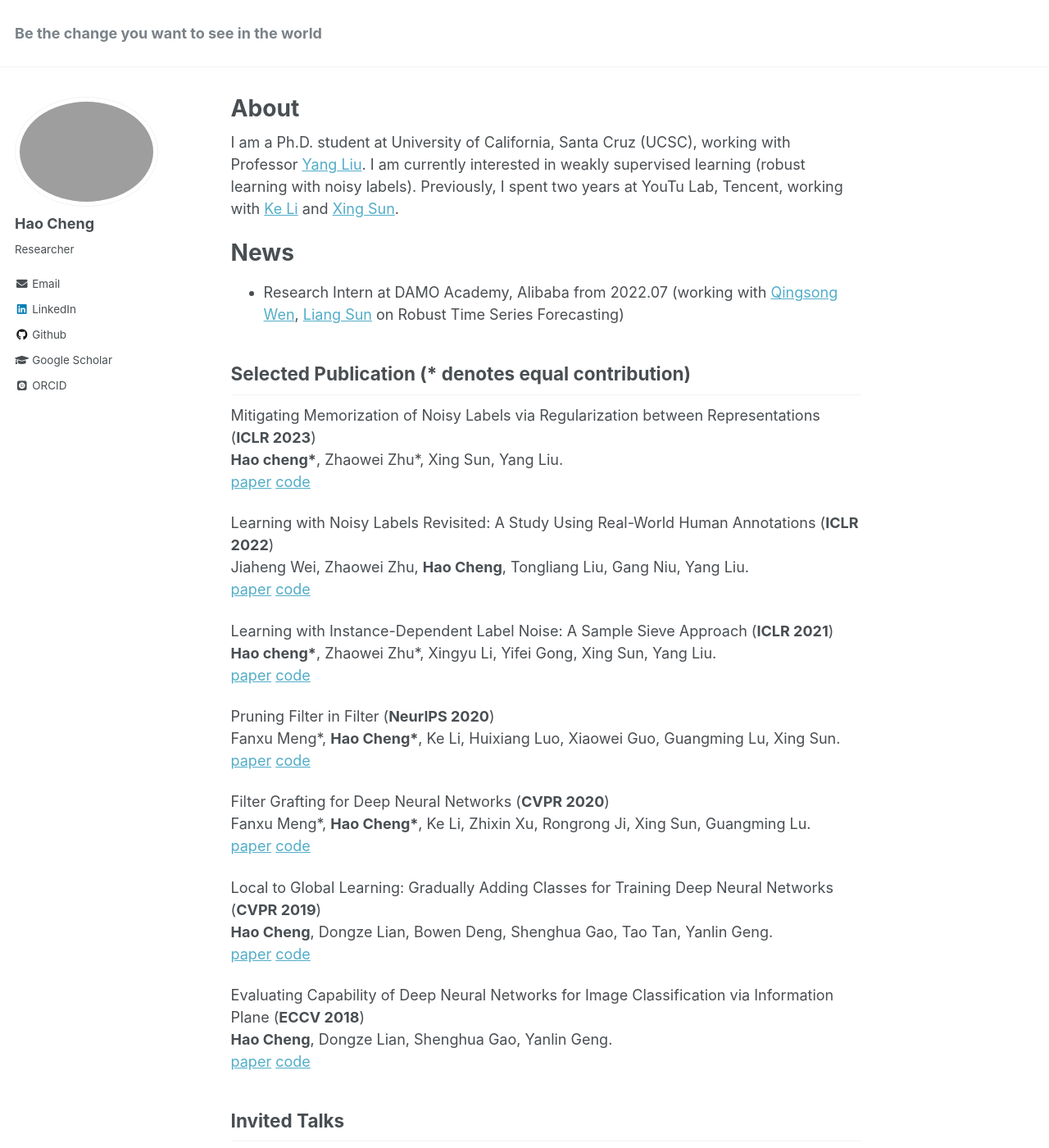
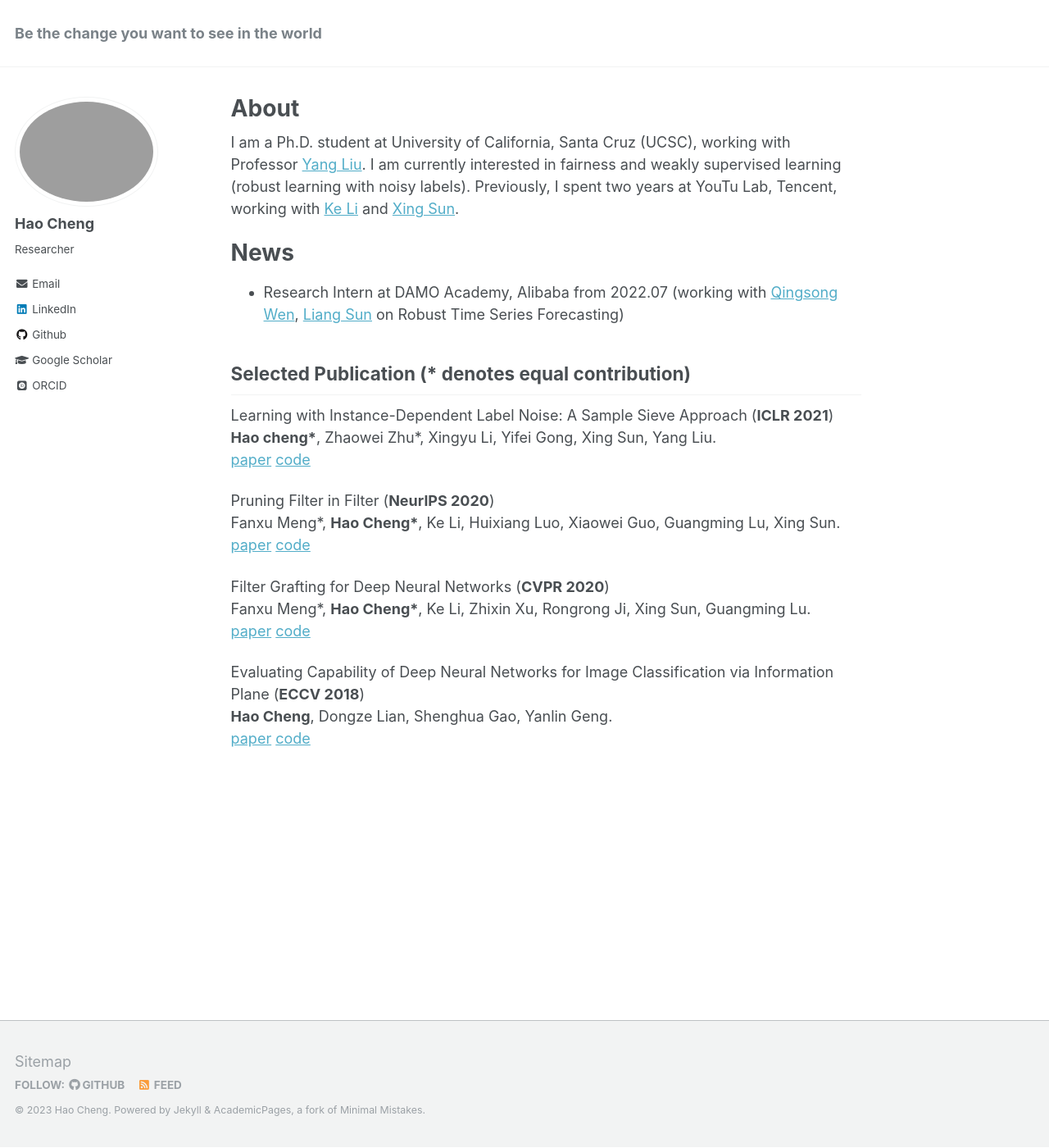
Before and after one commit to haochenglouis/haochenglouis.github.io, a Jekyll site: the page built from _pages/about.md, in a window 1280 px wide and 1400 px high. Shown: the whole window at 82% size. Built offline with Jekyll 4.4.1, drawn with Linux system fonts in a browser that asks for light colours; some web fonts are replaced; some of the changed text lies outside the part shown.

Commit message:
Update about.md

```diff
--- a/_pages/about.md
+++ b/_pages/about.md
@@ -9,7 +9,7 @@ redirect_from:
 ---
 
 I am a Ph.D. student at University of California, Santa Cruz (UCSC), working with
-Professor [Yang Liu](http://www.yliuu.com). I am currently interested in weakly supervised learning (robust learning with noisy labels). Previously, I spent two years at YouTu Lab, Tencent, working with [Ke Li](https://scholar.google.com/citations?user=mfWsFM0AAAAJ&hl=en) and [Xing Sun](https://www.sunxing.org).
+Professor [Yang Liu](http://www.yliuu.com). I am currently interested in fairness and weakly supervised learning (robust learning with noisy labels). Previously, I spent two years at YouTu Lab, Tencent, working with [Ke Li](https://scholar.google.com/citations?user=mfWsFM0AAAAJ&hl=en) and [Xing Sun](https://www.sunxing.org).
 
 
 News
@@ -19,13 +19,6 @@ News
 
 ## Selected Publication (* denotes equal contribution)
 
-Mitigating Memorization of Noisy Labels via Regularization between Representations (**ICLR 2023**)
-**Hao cheng\***, Zhaowei Zhu\*, Xing Sun, Yang Liu.
-[paper](https://arxiv.org/pdf/2110.09022.pdf) [code](https://github.com/UCSC-REAL/SelfSup_NoisyLabel)
-
-Learning with Noisy Labels Revisited: A Study Using Real-World Human Annotations (**ICLR 2022**)
-Jiaheng Wei, Zhaowei Zhu, **Hao Cheng**, Tongliang Liu, Gang Niu, Yang Liu.
-[paper](https://arxiv.org/pdf/2110.12088.pdf) [code](http://noisylabels.com)
 
 Learning with Instance-Dependent Label Noise: A Sample Sieve Approach (**ICLR 2021**)
 **Hao cheng\***, Zhaowei Zhu\*, Xingyu Li, Yifei Gong, Xing Sun, Yang Liu.
@@ -42,40 +35,6 @@ Fanxu Meng\*, **Hao Cheng\***, Ke Li, Zhixin Xu, Rongrong Ji, Xing Sun, Guangmin
 [paper](https://openaccess.thecvf.com/content_CVPR_2020/papers/Meng_Filter_Grafting_for_Deep_Neural_Networks_CVPR_2020_paper.pdf) [code](https://github.com/fxmeng/filter-grafting)
 
 
-Local to Global Learning: Gradually Adding Classes for Training Deep Neural Networks (**CVPR 2019**)
-**Hao Cheng**, Dongze Lian, Bowen Deng, Shenghua Gao, Tao Tan, Yanlin Geng.
-[paper](https://openaccess.thecvf.com/content_CVPR_2019/papers/Cheng_Local_to_Global_Learning_Gradually_Adding_Classes_for_Training_Deep_CVPR_2019_paper.pdf) [code](https://github.com/piratehao/Local-to-Global-Learning-for-DNNs)
-
-
-
 Evaluating Capability of Deep Neural Networks for Image Classification via Information Plane (**ECCV 2018**)
 **Hao Cheng**, Dongze Lian, Shenghua Gao, Yanlin Geng.
 [paper](https://openaccess.thecvf.com/content_ECCV_2018/papers/Hao_Cheng_Evaluating_Capability_of_ECCV_2018_paper.pdf) [code](https://github.com/haochenglouis/ib_cnn)
-
-
-## Invited Talks
-
-Invited talk by [Stan Z. Li](https://scholar.google.com/citations?user=Y-nyLGIAAAAJ&hl=zh-CN) on **Mutual Information in Deep Learning**.
-[slides](https://haochenglouis.github.io/files/mi_dl.pdf)
-
-
-Invited talk by [机器之心](https://www.jiqizhixin.com) on **Learning with Noisy Labels and Collaborative Learning**.
-[slides](https://share.weiyun.com/rgKWV4qb)
-
-
-## Services
-
-Reviewer of NeurlPS 2021, NeurlPS 2022, ICLR 2022, ICLR 2023, ICML 2022, ICML 2023
-
-Student organizer of IJCAI 2022 workshop on [1st Learning and Mining with Noisy Labels Challenge](http://ucsc-real.soe.ucsc.edu:1995/Competition.html)
-
-
-## Personal Life / Hobbies
-
-I like to play billiards and basketball.
-
-My favorite mobile game is Identity V. I am a top player of hunter "spider".
-
-My idol is Michael Jackson since I was very young. I was also a leading dancer in college.
-
-I love dogs, especially wolfhound and golden retriever. Please be kind to them.
```
